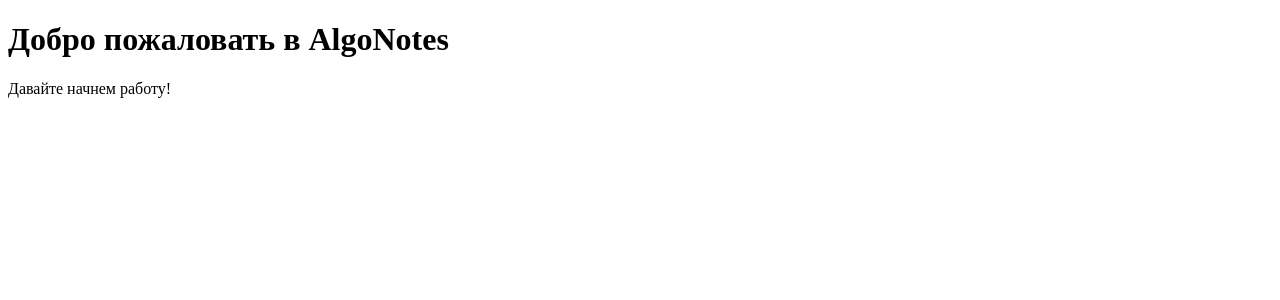
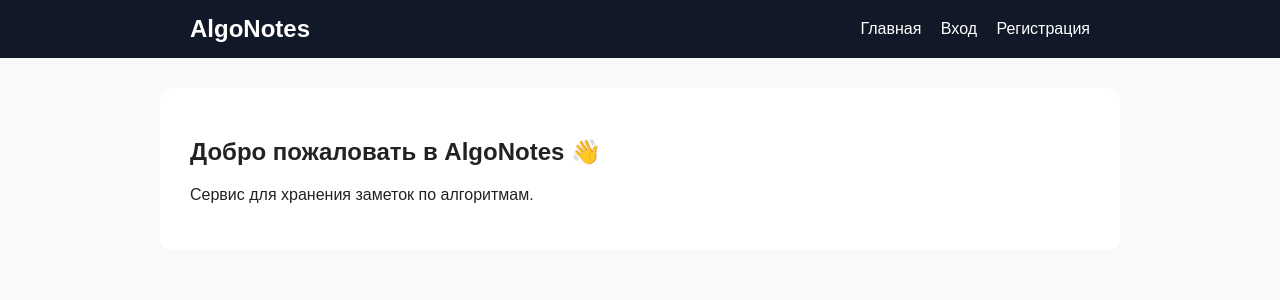
Before and after one commit to Denisonya/algo-notes, a FastAPI app: page / in a window 1280 px wide. Shown: the top 300 px of the page. Run offline with FastAPI, Linux system fonts and the light colour scheme; parts of the project's set-up code (start-up, migrations or seed data) failed here and were passed over.

Commit message:
feat: add base.html to render other pages

```diff
--- a/app/main.py
+++ b/app/main.py
@@ -1,4 +1,5 @@
 from fastapi import FastAPI
+from fastapi.staticfiles import StaticFiles
 
 from app.core.database import engine
 from app.models import Base
@@ -20,3 +21,6 @@ app.include_router(note_router.router)
 app.include_router(category_router.router)
 app.include_router(auth_router.router)
 app.include_router(web_router.router)
+
+# Подключение статических файлов
+app.mount("/static", StaticFiles(directory="app/static"), name="static")
--- /dev/null
+++ b/app/static/style.css
@@ -0,0 +1,46 @@
+body {
+    margin: 0;
+    font-family: Arial, sans-serif;
+    background: #f8f9fa;
+    color: #222;
+}
+
+.container {
+    width: 90%;
+    max-width: 900px;
+    margin: 0 auto;
+}
+
+.header {
+    background: #111827;
+    color: white;
+    padding: 15px 0;
+    margin-bottom: 30px;
+}
+
+.header .container {
+    display: flex;
+    justify-content: space-between;
+    align-items: center;
+}
+
+.logo {
+    margin: 0;
+    font-size: 24px;
+}
+
+nav a {
+    color: white;
+    text-decoration: none;
+    margin-left: 15px;
+}
+
+nav a:hover {
+    text-decoration: underline;
+}
+
+main {
+    background: white;
+    padding: 30px;
+    border-radius: 10px;
+}
--- /dev/null
+++ b/app/templates/base.html
@@ -0,0 +1,29 @@
+<!DOCTYPE html>
+<html lang="ru">
+<head>
+    <meta charset="UTF-8">
+    <meta name="viewport" content="width=device-width, initial-scale=1.0">
+    <title>{% block title %}AlgoNotes{% endblock %}</title>
+
+    <link rel="stylesheet" href="/static/style.css">
+</head>
+<body>
+
+<header class="header">
+    <div class="container">
+        <h1 class="logo">AlgoNotes</h1>
+
+        <nav>
+            <a href="/">Главная</a>
+            <a href="/login">Вход</a>
+            <a href="/register">Регистрация</a>
+        </nav>
+    </div>
+</header>
+
+<main class="container">
+    {% block content %}{% endblock %}
+</main>
+
+</body>
+</html>
--- a/app/templates/index.html
+++ b/app/templates/index.html
@@ -1,11 +1,8 @@
-<!DOCTYPE html>
-<html lang="ru">
-<head>
-    <meta charset="UTF-8">
-    <title>AlgoNotes</title>
-</head>
-<body>
-    <h1>Добро пожаловать в AlgoNotes</h1>
-    <p>Давайте начнем работу!</p>
-</body>
-</html>
+{% extends "base.html" %}
+
+{% block title %}Главная{% endblock %}
+
+{% block content %}
+<h2>Добро пожаловать в AlgoNotes 👋</h2>
+<p>Сервис для хранения заметок по алгоритмам.</p>
+{% endblock %}
```
